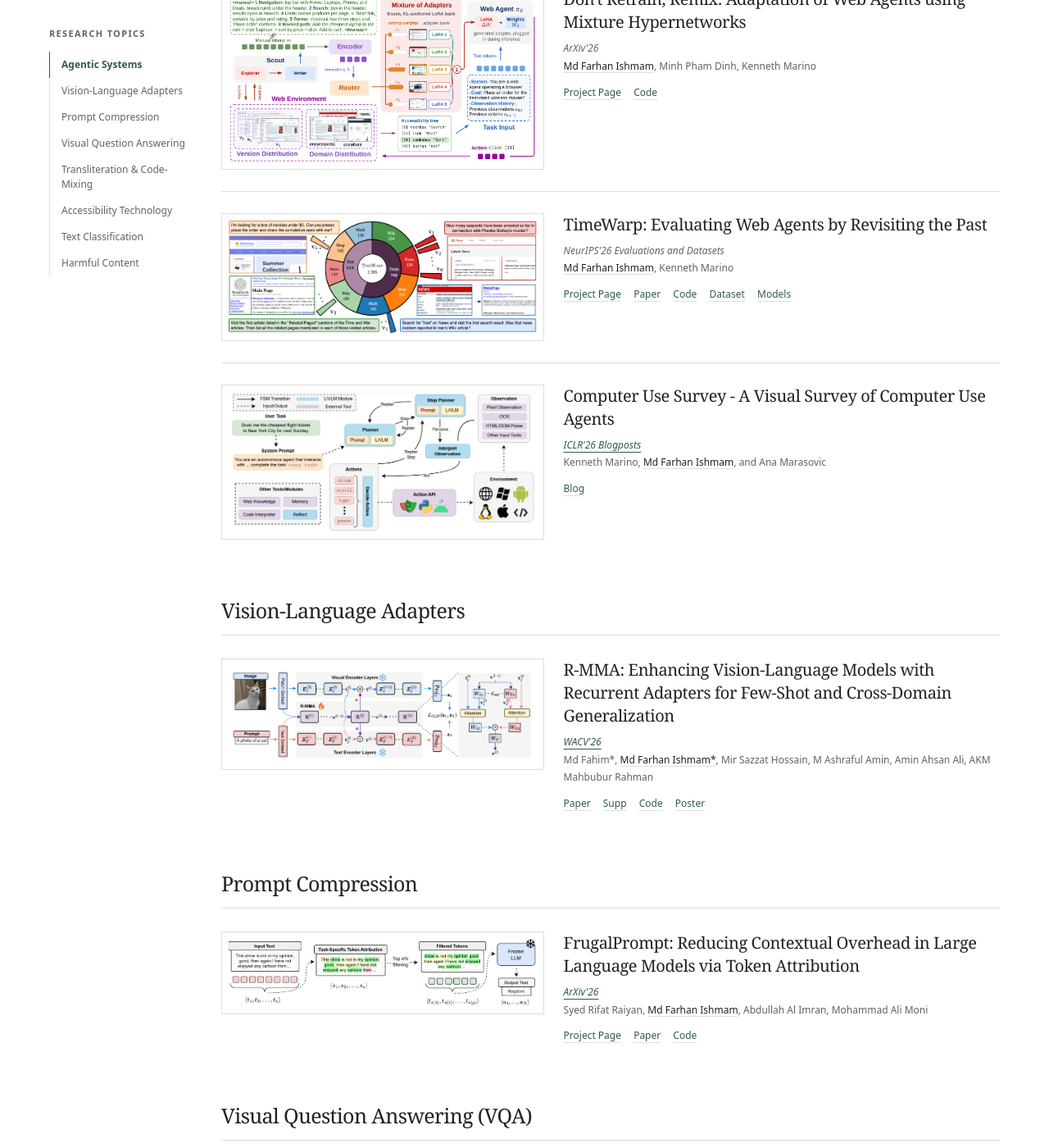
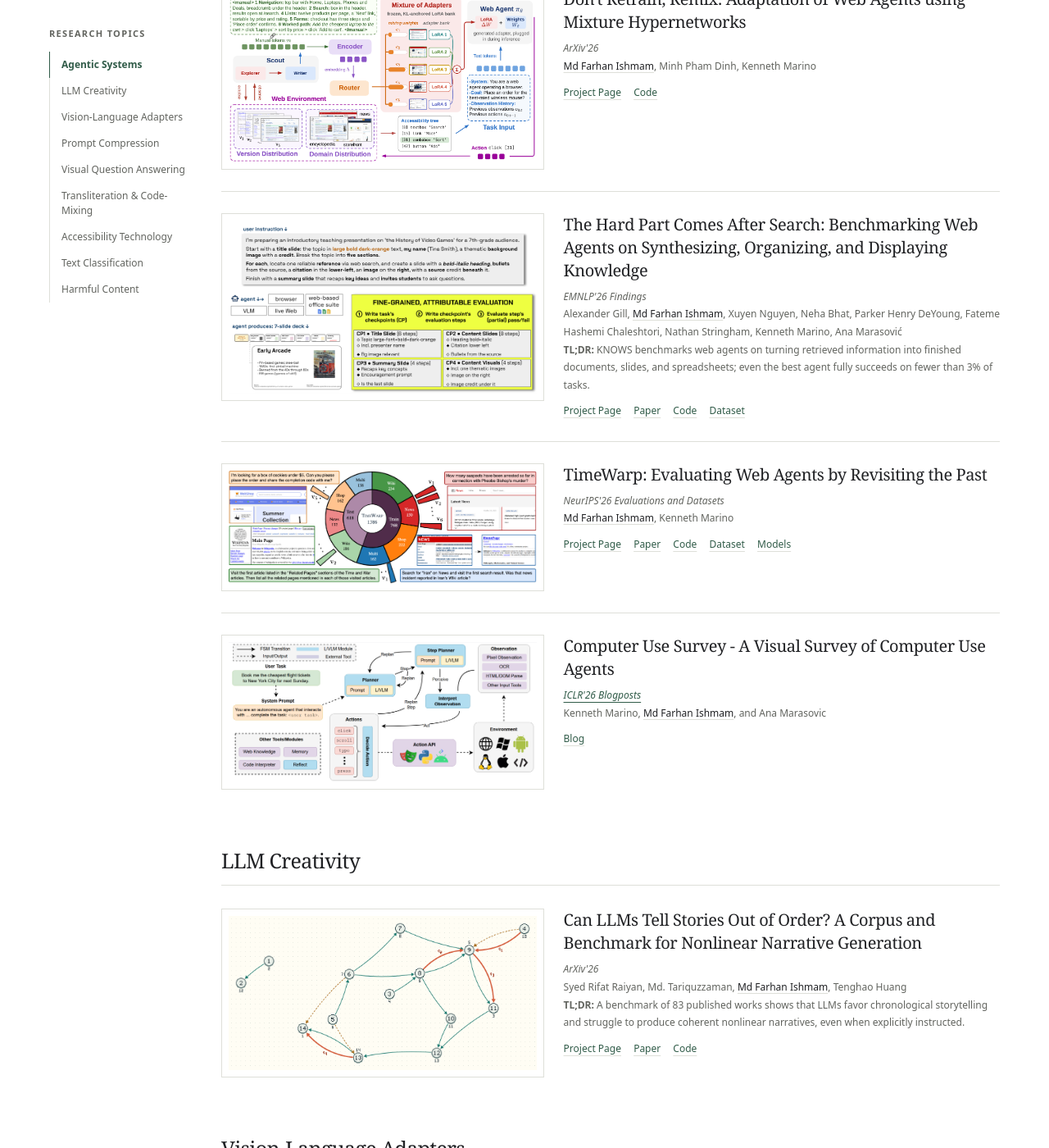
Before and after one commit to farhanishmam/farhanishmam.github.io, a Jekyll site: the page built from _pages/publications.html, in a window 1280 px wide and 1400 px high, scrolled down 643 px. Shown: the whole window at 82% size. Built offline with Jekyll 4.4.1, drawn with Linux system fonts in a browser that asks for light colours.

Commit message:
Add KNOWS and nonlinear narrative research publications

```diff
--- a/_pages/publications.html
+++ b/_pages/publications.html
@@ -17,6 +17,7 @@ extra_css: research-pages
   <nav class="pub-nav" aria-label="Research topics">
   <div class="pub-nav-title">Research Topics</div>
     <a href="#agentic-systems">Agentic Systems</a>
+    <a href="#llm-creativity">LLM Creativity</a>
     <a href="#vision-language-adapters">Vision-Language Adapters</a>
     <a href="#prompt-compression">Prompt Compression</a>
     <a href="#vqa">Visual Question Answering</a>
@@ -61,6 +62,22 @@ extra_css: research-pages
       </div>
 
 
+      <div class="pub-img-wrap" id="knows">
+          <a href="{{ '/images/knows-overview.png' | relative_url }}">
+              <img src="{{ '/images/knows-overview.png' | relative_url }}" width="1900" height="1069" alt="KNOWS benchmark overview: a web agent creates a slide deck, evaluated with detailed content and visual checkpoints" loading="lazy" decoding="async">
+          </a>
+          <div class="section-item">
+              <strong>The Hard Part Comes After Search: Benchmarking Web Agents on Synthesizing, Organizing, and Displaying Knowledge</strong><br>
+              <em>EMNLP'26 Findings</em><br>
+              Alexander Gill, <strong class="author-name">Md Farhan Ishmam</strong>, Xuyen Nguyen, Neha Bhat, Parker Henry DeYoung, Fateme Hashemi Chaleshtori, Nathan Stringham, Kenneth Marino, Ana Marasović<br>
+              <p><strong>TL;DR:</strong> KNOWS benchmarks web agents on turning retrieved information into finished documents, slides, and spreadsheets; even the best agent fully succeeds on fewer than 3% of tasks.</p>
+              <a class="transparent-button" href="https://alexgill321.github.io/KNOWS-benchmark/#" target="_blank" rel="noopener">Project Page</a>
+              <a class="transparent-button" href="https://arxiv.org/abs/2609.30604" target="_blank" rel="noopener">Paper</a>
+              <a class="transparent-button" href="https://github.com/alexgill321/KNOWS-benchmark" target="_blank" rel="noopener">Code</a>
+              <a class="transparent-button" href="https://huggingface.co/datasets/utahnlp/knows-benchmark" target="_blank" rel="noopener">Dataset</a>
+          </div>
+      </div>
+
       <div class="pub-img-wrap">
           <a href="/images/timeWarp.png">
               <img src="/images/timeWarp.png" alt="TimeWarp paper figure" loading="lazy" decoding="async">
@@ -86,6 +103,25 @@ extra_css: research-pages
               <em><a href="https://iclr-blogposts.github.io/2026/">ICLR'26 Blogposts</a></em><br>
               Kenneth Marino, <strong class="author-name">Md Farhan Ishmam</strong>, and Ana Marasovic<br>
               <a class="transparent-button" href="https://iclr-blogposts.github.io/2026/blog/2026/web-agent/" target="_blank" rel="noopener">Blog</a>
+          </div>
+      </div>
+    </div>
+
+    <div class="pub-section" id="llm-creativity">
+      <h2 class="section-title">LLM Creativity</h2>
+
+      <div class="pub-img-wrap" id="nonlinear-narrative">
+          <a href="{{ '/images/nonlinear-narrative-overview.png' | relative_url }}">
+              <img src="{{ '/images/nonlinear-narrative-overview.png' | relative_url }}" width="1040" height="520" alt="Nonlinear narrative story graph linking events through causal dependencies, foreshadowing, and reveals" loading="lazy" decoding="async">
+          </a>
+          <div class="section-item">
+              <strong>Can LLMs Tell Stories Out of Order? A Corpus and Benchmark for Nonlinear Narrative Generation</strong><br>
+              <em>ArXiv'26</em><br>
+              Syed Rifat Raiyan, Md. Tariquzzaman, <strong class="author-name">Md Farhan Ishmam</strong>, Tenghao Huang<br>
+              <p><strong>TL;DR:</strong> A benchmark of 83 published works shows that LLMs favor chronological storytelling and struggle to produce coherent nonlinear narratives, even when explicitly instructed.</p>
+              <a class="transparent-button" href="https://nonlinear-narrative.github.io/" target="_blank" rel="noopener">Project Page</a>
+              <a class="transparent-button" href="https://arxiv.org/abs/2610.21468" target="_blank" rel="noopener">Paper</a>
+              <a class="transparent-button" href="https://github.com/Starscream-11813/LLM-nonlinear-storytelling" target="_blank" rel="noopener">Code</a>
           </div>
       </div>
     </div>
--- a/assets/js/research-map.js
+++ b/assets/js/research-map.js
@@ -2,6 +2,7 @@
 (function () {
     var topicColors = {
         agentic:     '#e74c3c',
+        creativity:  '#8d6e63',
         vla:         '#9b59b6',
         compression: '#f1c40f',
         vqa:         '#3498db',
@@ -13,6 +14,7 @@
 
     var topicLabels = {
         agentic:     'Agentic Systems',
+        creativity:  'LLM Creativity',
         vla:         'Vision-Language Adapters',
         compression: 'Prompt Compression',
         vqa:         'Visual Question Answering',
@@ -27,6 +29,8 @@
         { id: 'WM',   full: "Don't Retrain, Remix: Adaptation of Web Agents using Mixture Hypernetworks", tldr: 'WebMix combines learned LoRA adapters using a mixture hypernetwork, helping web agents adapt to unseen domains and changed interfaces without retraining.', topic: 'agentic', venue: "ArXiv'26", resources: [{ label: 'Project Page', href: 'https://webmix-hyper.github.io/' }, { label: 'Code', href: 'https://github.com/sparklabutah/hyperweb' }] },
         { id: 'TW',   full: 'TimeWarp: Evaluating Web Agents by Revisiting the Past',                                     tldr: 'Benchmark for evaluating web agents on temporal variations of web UI, with scalable trajectory collection and a new way of behavior cloning.', topic: 'agentic',      venue: "NeurIPS'26 Evaluations and Datasets",             link: 'https://arxiv.org/abs/2603.04949' },
         { id: 'CUS',  full: 'Computer Use-Survey - A Visual Survey of Computer Use Agents',                               tldr: 'Interactive and visual survey of LLM/VLM agents doing computer tasks.', topic: 'agentic',      venue: "ICLR'26 Blogposts",    link: 'https://iclr-blogposts.github.io/2026/blog/2026/web-agent/' },
+        { id: 'KNOWS', full: 'The Hard Part Comes After Search: Benchmarking Web Agents on Synthesizing, Organizing, and Displaying Knowledge', tldr: 'KNOWS benchmarks web agents on turning retrieved information into finished documents, slides, and spreadsheets; even the best agent fully succeeds on fewer than 3% of tasks.', topic: 'agentic', venue: "EMNLP'26 Findings", resources: [{ label: 'Project Page', href: 'https://alexgill321.github.io/KNOWS-benchmark/#' }, { label: 'Paper', href: 'https://arxiv.org/abs/2609.30604' }, { label: 'Code', href: 'https://github.com/alexgill321/KNOWS-benchmark' }, { label: 'Dataset', href: 'https://huggingface.co/datasets/utahnlp/knows-benchmark' }] },
+        { id: 'NNG', full: 'Can LLMs Tell Stories Out of Order? A Corpus and Benchmark for Nonlinear Narrative Generation', tldr: 'A benchmark of 83 published works shows that LLMs favor chronological storytelling and struggle to produce coherent nonlinear narratives, even when explicitly instructed.', topic: 'creativity', venue: "ArXiv'26", resources: [{ label: 'Project Page', href: 'https://nonlinear-narrative.github.io/' }, { label: 'Paper', href: 'https://arxiv.org/abs/2610.21468' }, { label: 'Code', href: 'https://github.com/Starscream-11813/LLM-nonlinear-storytelling' }] },
         { id: 'RMA',  full: 'R-MMA: Enhancing VLMs with Recurrent Adapters for Few-Shot and Cross-Domain Generalization', tldr: 'Multi-modal adapter using attention and weight sharing across layers to improve few-shot VLM generalization.', topic: 'vla',          venue: "WACV'26",              link: 'https://openaccess.thecvf.com/content/WACV2026/papers/Fahim_R-MMA_Enhancing_Vision-Language_Models_with_Recurrent_Adapters_for_Few-Shot_and_WACV_2026_paper.pdf' },
         { id: 'FP',   full: 'FrugalPrompt: Reducing Contextual Overhead in LLMs via Token Attribution',                  tldr: 'Token attribution-based prompt compression that reduces contextual overhead in LLMs without significant performance loss.', topic: 'compression',  venue: "ArXiv'26",             link: 'https://arxiv.org/abs/2510.16439' },
         { id: 'VCD',  full: 'Enhancing Vision Language Corruption Robustness using Cross Distribution & Prompted Denoisers', tldr: 'Mixture of Experts (MoE)-style visual denoisers and prompted LLM textual denoisers to improve robustness of VLMs against common corruptions.', topic: 'vqa',          venue: "WACV'26",              link: 'https://openaccess.thecvf.com/content/WACV2026/papers/Latif_Enhancing_Vision_Language_Corruption_Robustness_using_Cross-Distribution__Prompted_Denoisers_WACV_2026_paper.pdf' },
@@ -51,6 +55,8 @@
         { source: 'WM',  target: 'TW'   },
         { source: 'WM',  target: 'CUS'  },
         { source: 'TW',  target: 'CUS'  },
+        { source: 'KNOWS', target: 'TW' },
+        { source: 'KNOWS', target: 'CUS' },
         { source: 'VCD', target: 'VRB'  },
         { source: 'BP',  target: 'CJ'   },
         { source: 'TPB', target: 'BTL'  },
```
Also changed, not shown: images/knows-overview.png (added), images/nonlinear-narrative-overview.png (added).
